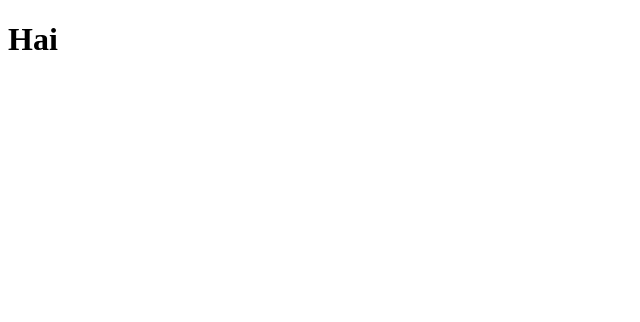
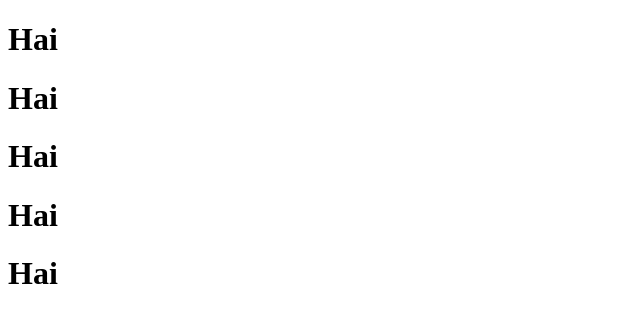
Before and after one commit to felixmathew03/ISSUES-PRACTICE-2, a plain HTML site: page index.html in a window 1280 px wide. Shown: the whole page, without its empty margins (0-640 px from the left). Drawn offline with Linux system fonts and the light colour scheme.

Commit message:
Duplicate 'Hai' header multiple times

```diff
--- a/index.html
+++ b/index.html
@@ -7,5 +7,9 @@
 </head>
 <body>
     <h1>Hai</h1>
+    <h1>Hai</h1>
+    <h1>Hai</h1>
+    <h1>Hai</h1>
+    <h1>Hai</h1>
 </body>
 </html>
```
